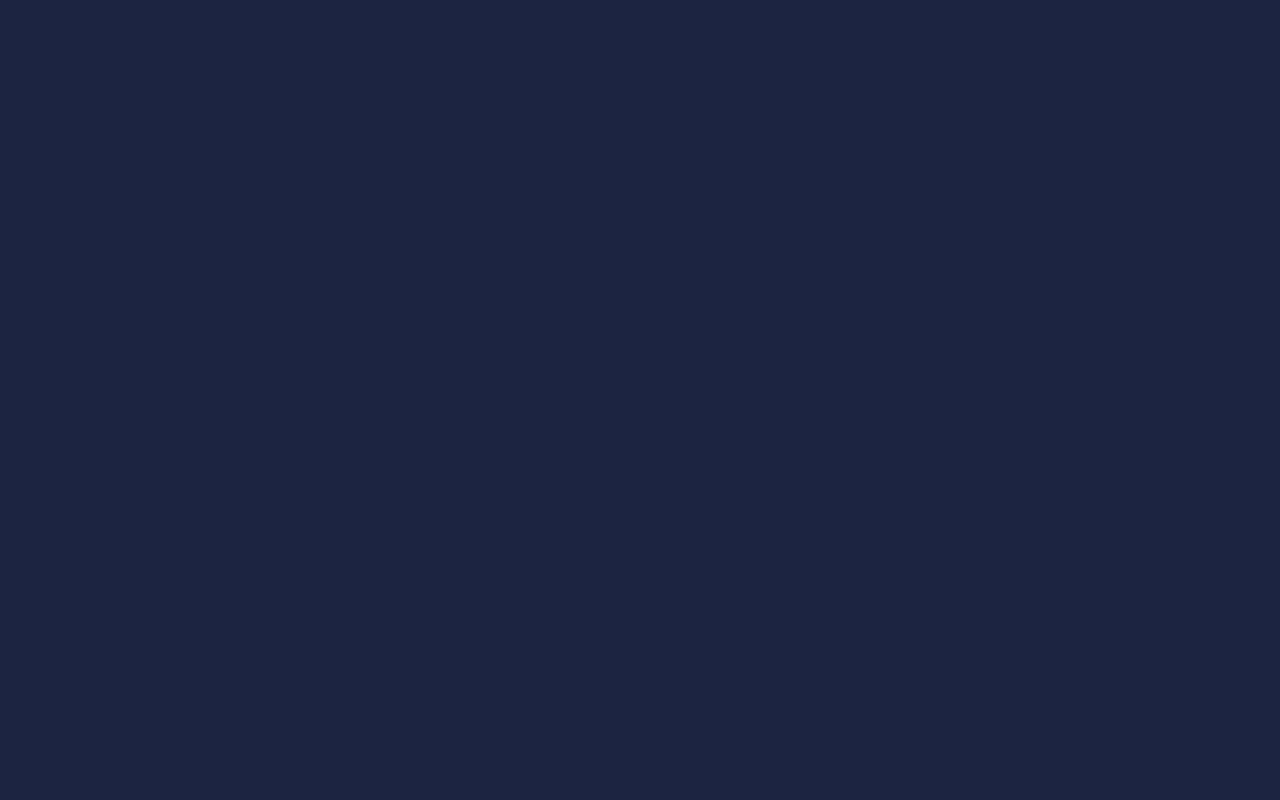
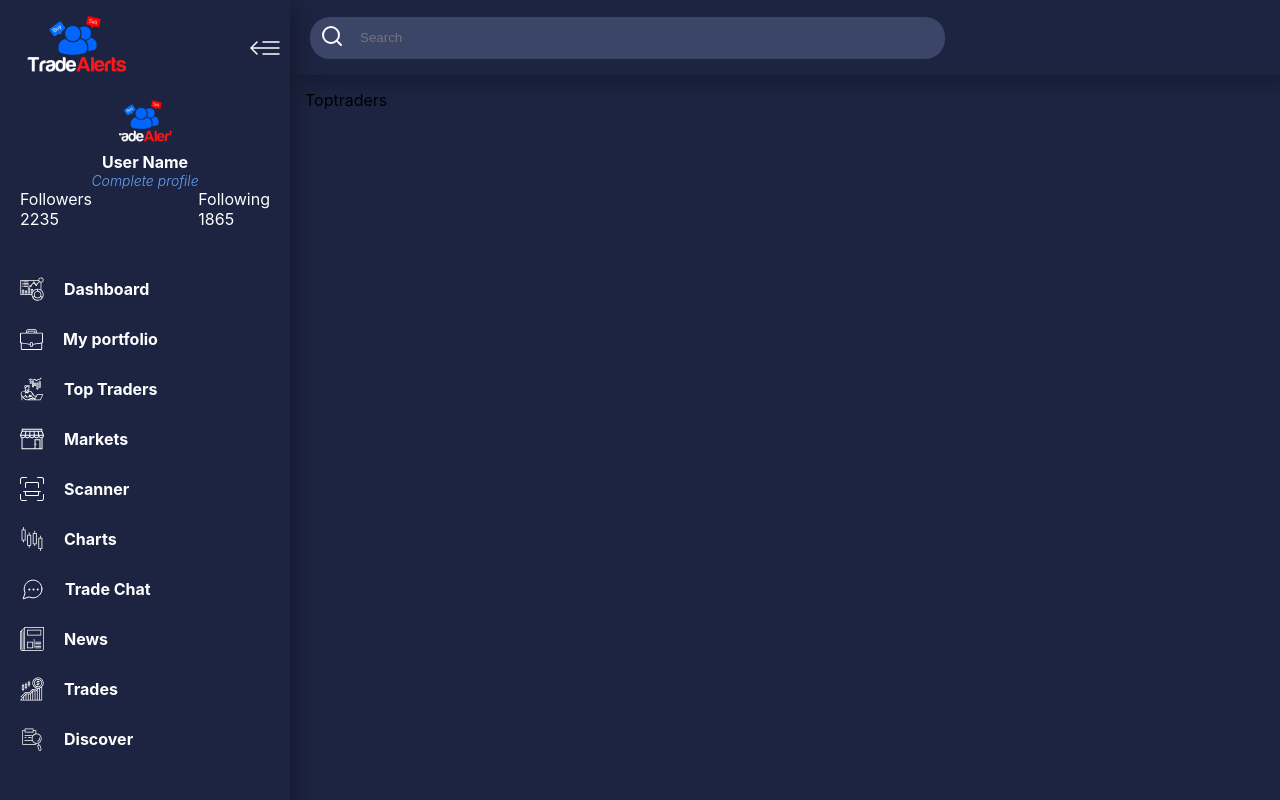
Before and after one commit to Arthur7711/trading_platform, a React (Create React App) app: page /top in a window 1280 px wide. Before the commit this address had no page. Shown: the top 800 px of the page. Built offline with nearby package versions, Linux system fonts and the light colour scheme.

Commit message:
feat:(top traders page creating)

```diff
--- a/src/App.js
+++ b/src/App.js
@@ -4,6 +4,7 @@ import Login from "./pages/login/Login";
 import Myportfolio from "./pages/myPortfolio/MyPortfolio";
 import Openpage from "./pages/openPage/OpenPage";
 import Register from "./pages/register/Register";
+import Toptraders from "./pages/topTraders/TopTraders";
 
 function App() {
   return (
@@ -14,6 +15,7 @@ function App() {
         <Route path="/login" element={<Login />} />
         <Route path="/dashboard" element={<Dashboard />} />
         <Route path="/portfolio" element={<Myportfolio />} />
+        <Route path="/top" element={<Toptraders />} />
       </Routes>
     </BrowserRouter>
   );
--- /dev/null
+++ b/src/pages/topTraders/TopTraders.jsx
@@ -0,0 +1,9 @@
+import React from "react";
+import Main from "../../components/main/Main";
+import styles from "./Toptraders.module.css";
+
+const Toptraders = () => {
+  return <Main>Toptraders</Main>;
+};
+
+export default Toptraders;
```
Also changed, not shown: src/pages/topTraders/Toptraders.module.css (added).
